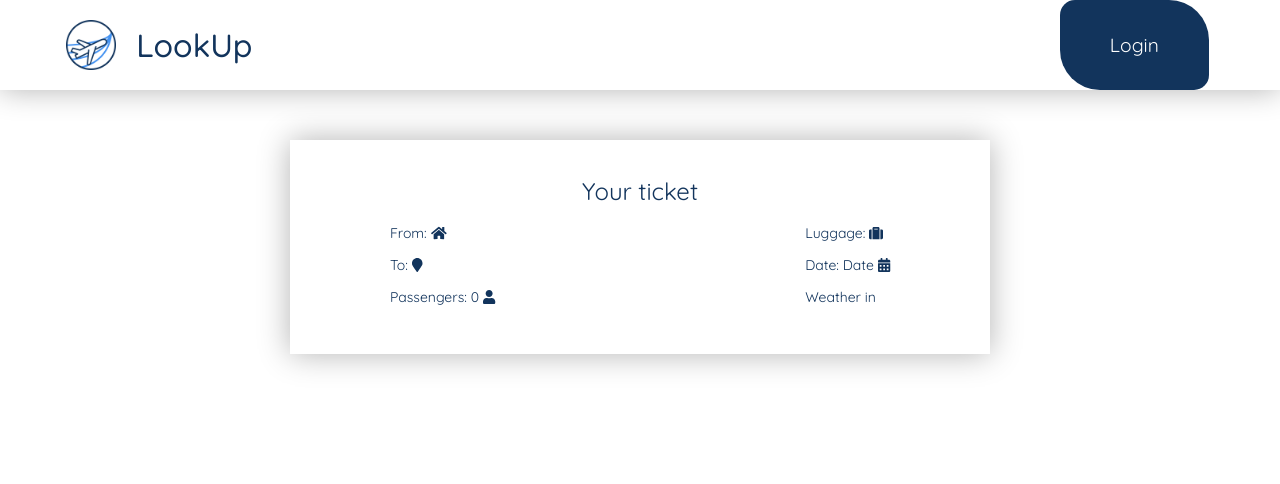
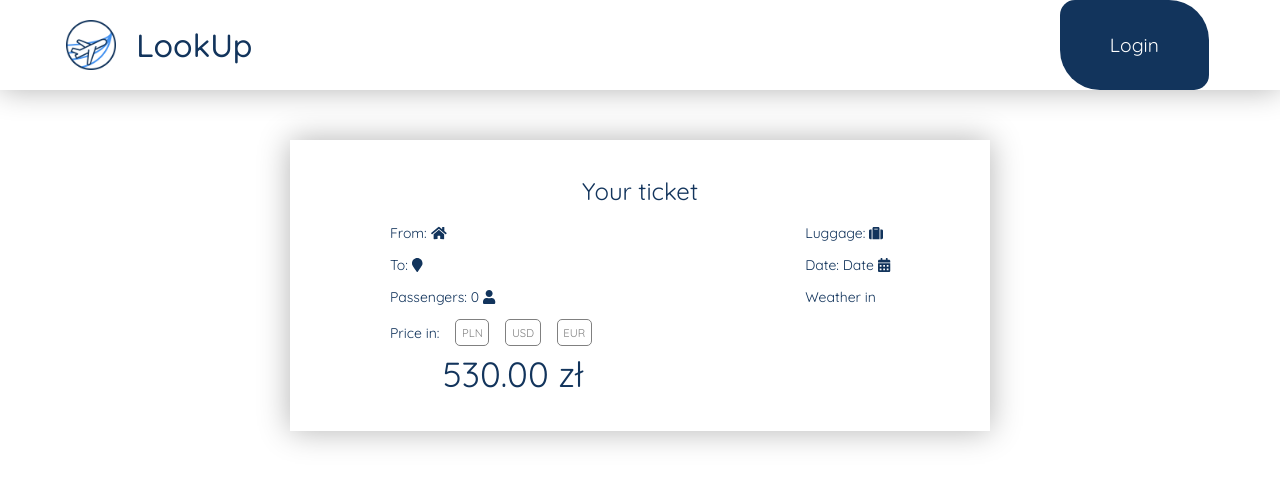
Before and after one commit to olcolcolc/LookUpNg, an Angular app: page / in a window 1280 px wide. Shown: the top 484 px of the page. Built offline with nearby package versions, Linux system fonts and the light colour scheme.

Commit message:
made currency converter pipe (done), and weather service (todo)

```diff
--- a/src/app/app.module.ts
+++ b/src/app/app.module.ts
@@ -19,6 +19,7 @@ import { MatFormFieldModule } from '@angular/material/form-field';
 import { SummaryComponent } from './components/summary/summary.component';
 import { SummaryService } from './services/summary.service';
 import { WeatherService } from './services/weather.service';
+import { CurrencyConversionPipe } from './pipes/currency-conversion.pipe';
 
 
 
@@ -30,6 +31,7 @@ import { WeatherService } from './services/weather.service';
     MainComponent,
     SelectComponent,
     SummaryComponent,
+    CurrencyConversionPipe,
   ],
   imports: [
     BrowserModule,
--- a/src/app/components/summary/summary.component.html
+++ b/src/app/components/summary/summary.component.html
@@ -11,7 +11,15 @@
         Passengers: {{ selectedPassengerCount }}
         <fa-icon [icon]="passengersIcon"></fa-icon>
       </p>
+      <div class="summary__price">
+      <p>Price in:</p>
+      <div class="summary__price__currencies">
+        <button class="summary__price__currencyBtn" (click)="setCurrency('PLN', 'zł')">PLN</button>
+        <button class="summary__price__currencyBtn" (click)="setCurrency('USD', '$')">USD</button>
+        <button class="summary__price__currencyBtn" (click)="setCurrency('EUR', '€')">EUR</button>
+      </div>
     </div>
+    <p class="summary__price__value">{{ getConvertedPrice() | number: '1.2-2' }} {{ currencySymbol }}</p>    </div>
     <div class="summary__ticket__right">
       <p>
         Luggage: {{ selectedLuggageOption }}
@@ -22,6 +30,7 @@
         Date: {{ formatSelectedDate() }} <fa-icon [icon]="dateIcon"></fa-icon>
       </p>
       <p>Weather in {{ selectedDestination }}</p>
+      <!-- <p>{{getWeatherData()}}</p> -->
     </div>
   </div>
 </div>
--- a/src/app/components/summary/summary.component.scss
+++ b/src/app/components/summary/summary.component.scss
@@ -16,4 +16,33 @@
     width: 50em;
     padding: 0 100px;
   }
+
+  &__price{
+    display: flex;
+    flex-direction: row;
+    align-items: center;
+    p{
+      text-align: center;
+      margin: 0;
+    }
+    &__currencyBtn{
+      background-color: transparent;
+      color: grey;
+      cursor: pointer;
+      margin-left: 1rem;
+      border: 1px solid grey;
+      border-radius: 5px;
+      font-size: 0.8em;
+      padding: 0.5em;
+      &:hover{
+        color:black;
+        font-weight: bold;
+      }
+    }
+    &__value{
+      margin-left: 1.5em;
+      margin-top: 0.5em;
+      font-size: 2.5em;
+    }
+  }
 }
--- a/src/app/components/summary/summary.component.ts
+++ b/src/app/components/summary/summary.component.ts
@@ -9,19 +9,29 @@ import {
   faSuitcase,
   faInfoCircle,
 } from '@fortawesome/free-solid-svg-icons';
-
+import { WeatherData } from '../../interfaces/weather-data';
 
 @Component({
   selector: 'app-summary',
   templateUrl: './summary.component.html',
-  styleUrls: ['./summary.component.scss']
+  styleUrls: ['./summary.component.scss'],
 })
 export class SummaryComponent implements OnInit {
+  //Weather Api variables
+  feelsLike: string | null = null;
+  weatherData: WeatherData | undefined;
+
+  //Selected Variables
   selectedOrigin: string | null = null;
   selectedDestination: string | null = null;
   selectedDate: Date | null = null;
   selectedPassengerCount: number = 0;
   selectedLuggageOption: string | null = null;
+
+  //Ticket price
+  ticketPrice: number = 530;
+  selectedCurrency: string = 'PLN';
+  currencySymbol: string = 'zł';
 
   //Icons
   originIcon = faHome;
@@ -30,9 +40,11 @@ export class SummaryComponent implements OnInit {
   passengersIcon = faUser;
   luggageIcon = faSuitcase;
   infoIcon = faInfoCircle;
-    weatherData: string | undefined;
 
-  constructor(private summaryService: SummaryService, private weatherService: WeatherService) {}
+  constructor(
+    private summaryService: SummaryService,
+    private weatherService: WeatherService
+  ) {}
 
   ngOnInit(): void {
     this.selectedOrigin = this.summaryService.selectedOrigin;
@@ -56,13 +68,41 @@ export class SummaryComponent implements OnInit {
     return 'Date';
   }
 
-  getWeatherData(): void {
-    if (this.selectedDestination) {
-      this.weatherService.getWeather(this.selectedDestination).subscribe((data: string) => {
-        this.weatherData = data;
-        // Możesz tutaj przetworzyć dane pogodowe i wyświetlić je w komponencie
-      });
+  setCurrency(currency: string, symbol: string): void {
+    this.selectedCurrency = currency;
+    this.currencySymbol = symbol;
+  }
+
+  getConvertedPrice(): number {
+    const exchangeRates: { [key: string]: number } = {
+      PLN: 1,
+      EUR: 0.23,
+      USD: 0.27,
+    };
+
+    if (exchangeRates[this.selectedCurrency]) {
+      return this.ticketPrice * exchangeRates[this.selectedCurrency];
+    }
+
+    return this.ticketPrice;
   }
 }
 
-}
+
+  // getWeatherData(): void {
+  //   if (this.selectedDestination) {
+  //     this.weatherService.getWeather(this.selectedDestination).subscribe((data: any) => {
+  //       try {
+  //         this.weatherData = JSON.parse(data);
+  //         console.log(this.weatherData, "data")
+  //         if (this.weatherData && this.weatherData.main && this.weatherData.main.temp) {
+  //           const temperatureInCelsius = this.weatherData.main.temp - 273.15; // Przeliczenie na stopnie Celsiusza
+  //           this.feelsLike = temperatureInCelsius.toFixed(1).toString();
+  //           console.log("temperature", this.weatherData.main.feels_like)
+  //         }
+  //       } catch (error) {
+  //         console.error("Błąd parsowania danych JSON:", error);
+  //       }
+  //     });
+  //   }
+  // }
--- /dev/null
+++ b/src/app/interfaces/weather-data.ts
@@ -0,0 +1,10 @@
+export interface WeatherData {
+  main: {
+    temp: number;
+    feels_like: number;
+    temp_min: number;
+    temp_max: number;
+    pressure: number;
+    humidity: number;
+  };
+}
--- /dev/null
+++ b/src/app/pipes/currency-conversion.pipe.ts
@@ -0,0 +1,25 @@
+import { Pipe, PipeTransform } from '@angular/core';
+
+interface ExchangeRates {
+  [key: string]: number;
+}
+
+@Pipe({
+  name: 'currencyConversion'
+})
+export class CurrencyConversionPipe implements PipeTransform {
+  transform(value: number, currency: string): string {
+    const exchangeRates: ExchangeRates = {
+      PLN: 1,
+      EUR: 0.23,
+      USD: 0.27
+    };
+
+    if (exchangeRates[currency]) {
+      const convertedValue = value * exchangeRates[currency];
+      return convertedValue.toString();
+    }
+
+    return value.toString();
+  }
+}
--- a/src/app/services/weather.service.ts
+++ b/src/app/services/weather.service.ts
@@ -6,12 +6,15 @@ import { Observable } from 'rxjs';
   providedIn: 'root'
 })
 export class WeatherService {
-  private apiKey: string = 'YOUR_API_KEY'; // Klucz API (jeśli wymagany)
+  private apiWeatherKey: string = "daa1a4651a153ecac32dd9a2a31cc94e"
+
+
 
   constructor(private http: HttpClient) {}
 
   getWeather(city: string): Observable<any> {
-    const apiUrl = `https://api.weatherprovider.com/weather?city=${city}&apiKey=${this.apiKey}`;
+
+    const apiUrl = `https://api.openweathermap.org/data/2.5/weather?q=${city}&appid=${this.apiWeatherKey}`;
     return this.http.get(apiUrl);
   }
 }
--- a/src/assets/api/destination.json
+++ b/src/assets/api/destination.json
@@ -16,13 +16,13 @@
       "value" : "berlin",
       "desc" : "Berlin",
       "code" : "bln"
-  }
+  },
   {
     "id" : "4",
     "value" : "rome",
     "desc" : "Rome",
     "code" : "fco"
-}
+},
 {
   "id" : "5",
   "value" : "new york",
```
Also changed, not shown: 1 other file (tests, documents, lock files or other folders). Lines whose indentation alone changed are shown as unchanged.
